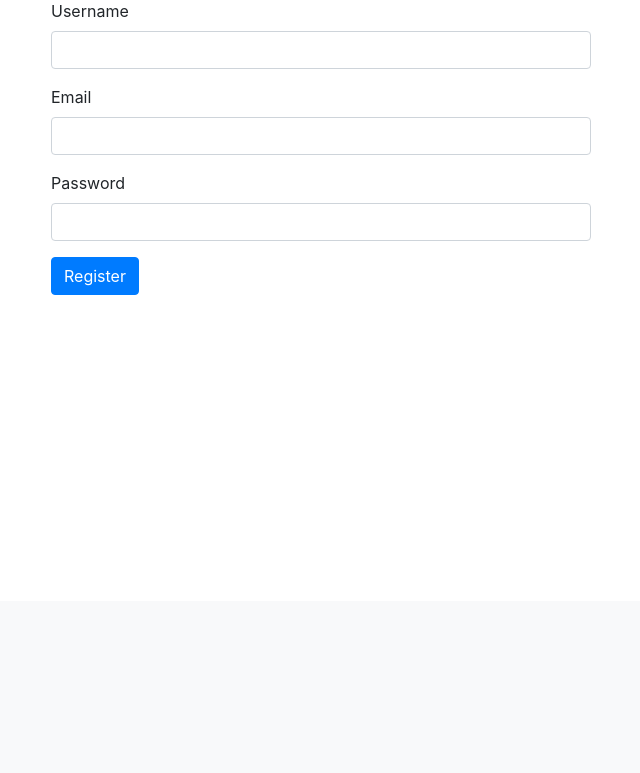
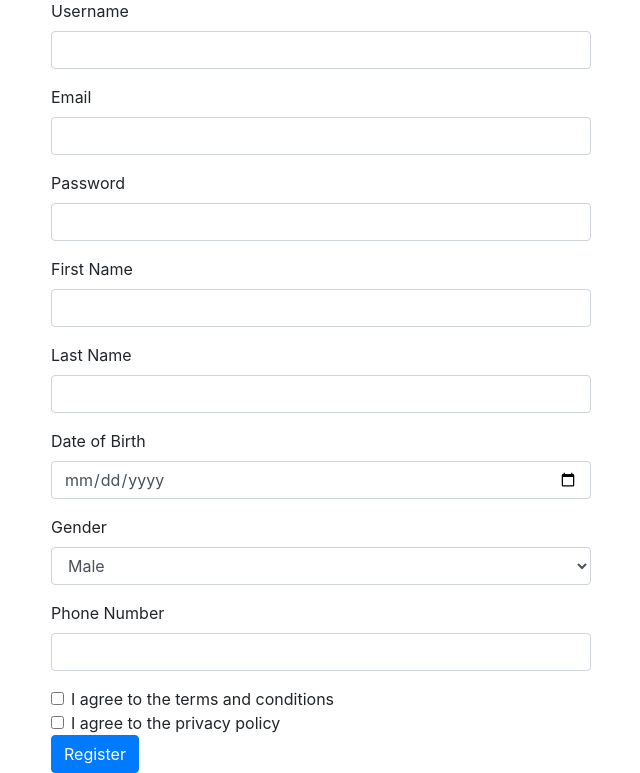
Before and after one commit to meshawi/Pharmacy-Management-System, a Flask app: page /register in a window 1280 px wide. Shown: the part 199-972 px from the top of the page, without its empty margins (319-959 px from the left). Before the commit the page ends 494 px from the top, so only its background shows below. Run offline with Flask 3, Linux system fonts and the light colour scheme; some libraries are stand-ins or nearby versions.

Commit message:
Remove Product, Improve register, Reset Password

```diff
--- a/app.py
+++ b/app.py
@@ -28,17 +28,31 @@ def role_required(role):
 @app.route('/register', methods=['GET', 'POST'])
 def register():
     if request.method == 'POST':
+        first_name = request.form['first_name']
+        last_name = request.form['last_name']
+        date_of_birth = request.form['date_of_birth']
+        gender = request.form['gender']
+        phone_number = request.form['phone_number']
         username = request.form['username']
         email = request.form['email']
         password = request.form['password']
+        terms = request.form.get('terms')
+        privacy = request.form.get('privacy')
+
+        if not terms or not privacy:
+            flash('You must agree to the terms and conditions and privacy policy.', 'danger')
+            return render_template('register.html')
+
         hashed_password = hashlib.sha256(password.encode()).hexdigest()
         role = 'Customer'  # Default role, you can change this manually later in the database
 
         conn = mysql.connector.connect(**db_config)
         cursor = conn.cursor()
         try:
-            cursor.execute("INSERT INTO users (username, email, password, role) VALUES (%s, %s, %s, %s)",
-                           (username, email, hashed_password, role))
+            cursor.execute("""
+                INSERT INTO users (first_name, last_name, date_of_birth, gender, phone_number, username, email, password, role)
+                VALUES (%s, %s, %s, %s, %s, %s, %s, %s, %s)
+            """, (first_name, last_name, date_of_birth, gender, phone_number, username, email, hashed_password, role))
             conn.commit()
             flash('Registration successful. Please log in.', 'success')
             return redirect(url_for('login'))
@@ -49,6 +63,7 @@ def register():
             cursor.close()
             conn.close()
     return render_template('register.html')
+
 
 @app.route('/login', methods=['GET', 'POST'])
 def login():
@@ -95,6 +110,45 @@ def dashboard():
     else:
         return render_template('apology.html', message="Invalid Role")
 
+@app.route('/reset_password', methods=['GET', 'POST'])
+def reset_password():
+    if request.method == 'POST':
+        username = request.form['username']
+        email = request.form.get('email')
+        phone_number = request.form.get('phone_number')
+        new_password = request.form['new_password']
+        hashed_password = hashlib.sha256(new_password.encode()).hexdigest()
+
+        if not (email or phone_number):
+            flash('Please provide either email or phone number.', 'danger')
+            return render_template('reset_password.html')
+
+        conn = mysql.connector.connect(**db_config)
+        cursor = conn.cursor()
+
+        try:
+            if email:
+                cursor.execute("SELECT * FROM users WHERE username = %s AND email = %s", (username, email))
+            else:
+                cursor.execute("SELECT * FROM users WHERE username = %s AND phone_number = %s", (username, phone_number))
+
+            user = cursor.fetchone()
+
+            if user:
+                cursor.execute("UPDATE users SET password = %s WHERE username = %s", (hashed_password, username))
+                conn.commit()
+                flash('Password reset successfully. Please log in with your new password.', 'success')
+                return redirect(url_for('login'))
+            else:
+                flash('User not found. Please check your details and try again.', 'danger')
+        except mysql.connector.Error as err:
+            print(err)
+            flash('Failed to reset password. Please try again later.', 'danger')
+        finally:
+            cursor.close()
+            conn.close()
+
+    return render_template('reset_password.html')
 
 
 
@@ -124,11 +178,18 @@ def view_products():
     cursor = conn.cursor(dictionary=True)
     cursor.execute("SELECT * FROM products")
     products = cursor.fetchall()
+
+    cursor.execute("SELECT DISTINCT category FROM products")
+    categories = cursor.fetchall()
+
+    categories = [category['category'] for category in categories]
+
     cursor.close()
     conn.close()
     role = session.get('role')
-    return render_template('products.html', products=products, role=role)
+    return render_template('products.html', products=products, role=role, categories=categories)
 
+# Add and Edit Product Routes
 @app.route('/products/add', methods=['GET', 'POST'])
 @role_required('Admin')
 def add_product():
@@ -137,11 +198,12 @@ def add_product():
         description = request.form['description']
         price = request.form['price']
         stock_quantity = request.form['stock_quantity']
+        category = request.form['category']
 
         conn = mysql.connector.connect(**db_config)
         cursor = conn.cursor()
-        cursor.execute("INSERT INTO products (name, description, price, stock_quantity) VALUES (%s, %s, %s, %s)",
-                       (name, description, price, stock_quantity))
+        cursor.execute("INSERT INTO products (name, description, price, stock_quantity, category) VALUES (%s, %s, %s, %s, %s)",
+                       (name, description, price, stock_quantity, category))
         conn.commit()
         cursor.close()
         conn.close()
@@ -161,9 +223,10 @@ def edit_product(product_id):
         description = request.form['description']
         price = request.form['price']
         stock_quantity = request.form['stock_quantity']
+        category = request.form['category']
 
-        cursor.execute("UPDATE products SET name=%s, description=%s, price=%s, stock_quantity=%s WHERE id=%s",
-                       (name, description, price, stock_quantity, product_id))
+        cursor.execute("UPDATE products SET name=%s, description=%s, price=%s, stock_quantity=%s, category=%s WHERE id=%s",
+                       (name, description, price, stock_quantity, category, product_id))
         conn.commit()
         cursor.close()
         conn.close()
@@ -181,25 +244,72 @@ def edit_product(product_id):
 def delete_product(product_id):
     conn = mysql.connector.connect(**db_config)
     cursor = conn.cursor()
-    cursor.execute("DELETE FROM products WHERE id = %s", (product_id,))
-    conn.commit()
-    cursor.close()
-    conn.close()
-    flash('Product deleted successfully.', 'success')
+
+    try:
+        # Check if the product is referenced in OrderItems
+        cursor.execute("SELECT COUNT(*) FROM OrderItems WHERE product_id = %s", (product_id,))
+        count = cursor.fetchone()[0]
+
+        if count > 0:
+            flash('Cannot delete product because it is referenced in order items.', 'danger')
+        else:
+            cursor.execute("DELETE FROM products WHERE id = %s", (product_id,))
+            conn.commit()
+            flash('Product deleted successfully.', 'success')
+    except mysql.connector.Error as err:
+        conn.rollback()
+        print(err)
+        flash('Failed to delete product.', 'danger')
+    finally:
+        cursor.close()
+        conn.close()
+
     return redirect(url_for('view_products'))
+
 
 @app.route('/add_to_cart/<int:product_id>', methods=['POST'])
 @role_required('Customer')
 def add_to_cart(product_id):
-    if 'cart' not in session:
-        session['cart'] = []
+    conn = mysql.connector.connect(**db_config)
+    cursor = conn.cursor(dictionary=True)
 
-    session['cart'].append(product_id)
-    flash('Product added to cart.', 'success')
+    try:
+        cursor.execute("SELECT stock_quantity FROM products WHERE id = %s", (product_id,))
+        product = cursor.fetchone()
+
+        if product['stock_quantity'] < 1:
+            flash('Product is out of stock and cannot be added to the cart.', 'danger')
+        else:
+            if 'cart' not in session:
+                session['cart'] = []
+            session['cart'].append(product_id)
+            flash('Product added to cart.', 'success')
+    except mysql.connector.Error as err:
+        print(err)
+        flash('Failed to add product to cart.', 'danger')
+    finally:
+        cursor.close()
+        conn.close()
+
     return redirect(url_for('view_products'))
 
+@app.route('/remove_from_cart/<int:product_id>', methods=['POST'])
+@role_required('Customer')
+def remove_from_cart(product_id):
+    if 'cart' in session:
+        try:
+            session['cart'].remove(product_id)
+            flash('Product removed from cart.', 'success')
+        except ValueError:
+            flash('Product not found in cart.', 'danger')
+    else:
+        flash('Cart is empty.', 'warning')
+    return redirect(url_for('view_cart'))
 
+
+# View Cart and Order History Routes
 @app.route('/view_cart')
+@role_required('Customer')
 def view_cart():
     if 'cart' not in session:
         session['cart'] = []
@@ -266,6 +376,7 @@ def confirm_order():
         conn.close()
 
 
+
 @app.route('/view_order_history')
 @role_required('Customer')
 def view_order_history():
@@ -278,22 +389,18 @@ def view_order_history():
 
         for order in orders:
             cursor.execute("""
-                SELECT p.name, p.description, oi.quantity, oi.price
+                SELECT p.name, p.description, p.category, oi.quantity, oi.price
                 FROM OrderItems oi
                 JOIN products p ON oi.product_id = p.id
                 WHERE oi.order_id = %s
             """, (order['id'],))
             items = cursor.fetchall()
 
-            # Convert Decimal to string
             for item in items:
                 item['price'] = str(item['price'])
             order['items'] = items
-
-            # Convert Decimal to string
             order['total_amount'] = str(order['total_amount'])
 
-        print("Final orders data structure:", orders)
         return render_template('view_order_history.html', orders=orders)
     except Exception as e:
         print(f"Error fetching order history: {e}")
--- a/templates/login.html
+++ b/templates/login.html
@@ -26,6 +26,9 @@
       </div>
       <button type="submit" class="btn btn-primary">Login</button>
     </form>
+    <p class="mt-3">
+      <a href="{{ url_for('reset_password') }}">Forgot your password?</a>
+    </p>
   </div>
 </div>
 {% endblock %}
--- a/templates/register.html
+++ b/templates/register.html
@@ -34,6 +34,78 @@ content %}
           required
         />
       </div>
+      <div class="form-group">
+        <label for="first_name">First Name</label>
+        <input
+          type="text"
+          class="form-control"
+          id="first_name"
+          name="first_name"
+          required
+        />
+      </div>
+      <div class="form-group">
+        <label for="last_name">Last Name</label>
+        <input
+          type="text"
+          class="form-control"
+          id="last_name"
+          name="last_name"
+          required
+        />
+      </div>
+      <div class="form-group">
+        <label for="date_of_birth">Date of Birth</label>
+        <input
+          type="date"
+          class="form-control"
+          id="date_of_birth"
+          name="date_of_birth"
+          required
+        />
+      </div>
+      <div class="form-group">
+        <label for="gender">Gender</label>
+        <select class="form-control" id="gender" name="gender" required>
+          <option value="Male">Male</option>
+          <option value="Female">Female</option>
+          <option value="Other">Other</option>
+        </select>
+      </div>
+      <div class="form-group">
+        <label for="phone_number">Phone Number</label>
+        <input
+          type="text"
+          class="form-control"
+          id="phone_number"
+          name="phone_number"
+          required
+        />
+      </div>
+      <div class="form-check">
+        <input
+          type="checkbox"
+          class="form-check-input"
+          id="terms"
+          name="terms"
+          required
+        />
+        <label class="form-check-label" for="terms"
+          >I agree to the terms and conditions</label
+        >
+      </div>
+      <div class="form-check">
+        <input
+          type="checkbox"
+          class="form-check-input"
+          id="privacy"
+          name="privacy"
+          required
+        />
+        <label class="form-check-label" for="privacy"
+          >I agree to the privacy policy</label
+        >
+      </div>
       <button type="submit" class="btn btn-primary">Register</button>
     </form>
   </div>
--- a/templates/view_order_history.html
+++ b/templates/view_order_history.html
@@ -17,6 +17,7 @@ content %}
           <tr>
             <th>Name</th>
             <th>Description</th>
+            <th>Category</th>
             <th>Quantity</th>
             <th>Price</th>
           </tr>
@@ -26,6 +27,7 @@ content %}
           <tr>
             <td>{{ item['name'] }}</td>
             <td>{{ item['description'] }}</td>
+            <td>{{ item['category'] }}</td>
             <td>{{ item['quantity'] }}</td>
             <td>{{ item['price'] }}</td>
           </tr>
```
Also changed, not shown: templates/add_product.html (+10 -0 lines), templates/edit_product.html (+11 -0 lines), templates/products.html (+72 -2 lines), templates/reset_password.html (added, +44 -0 lines), templates/view_cart.html (+13 -1 lines).
